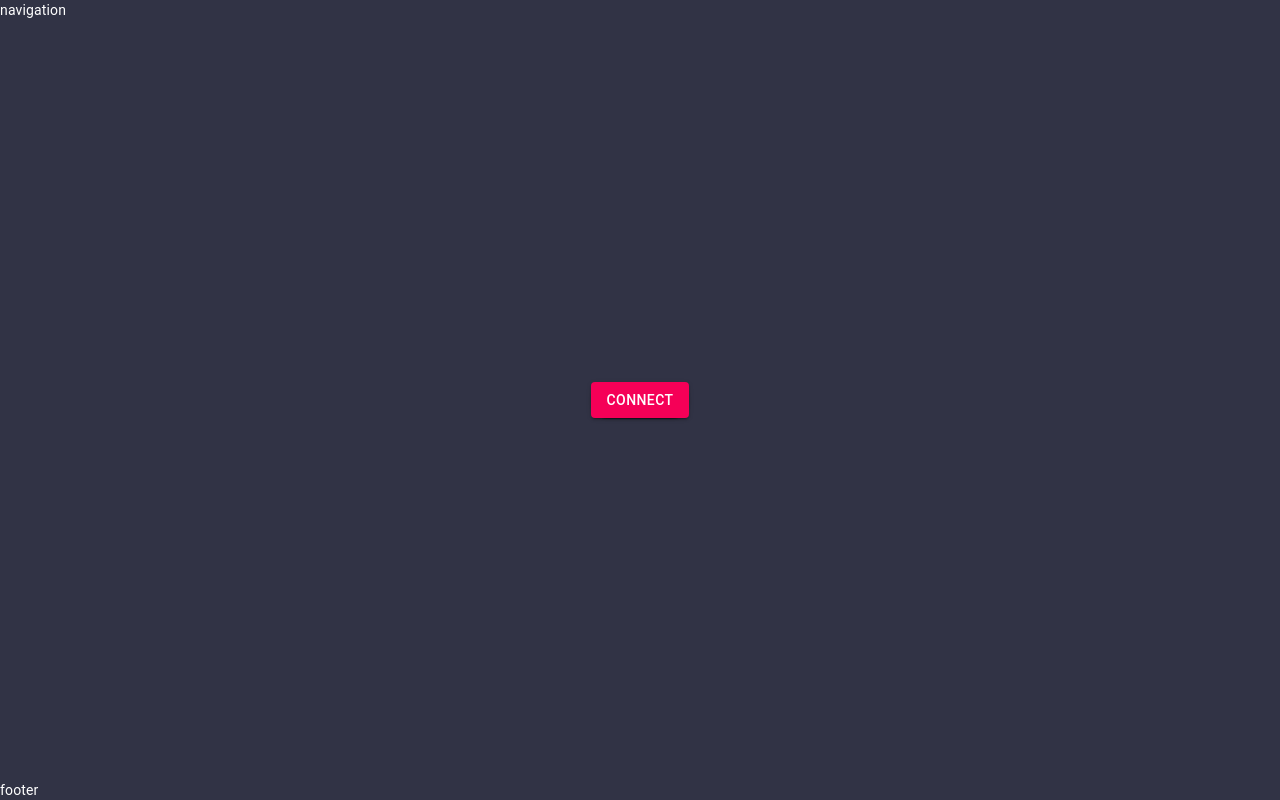
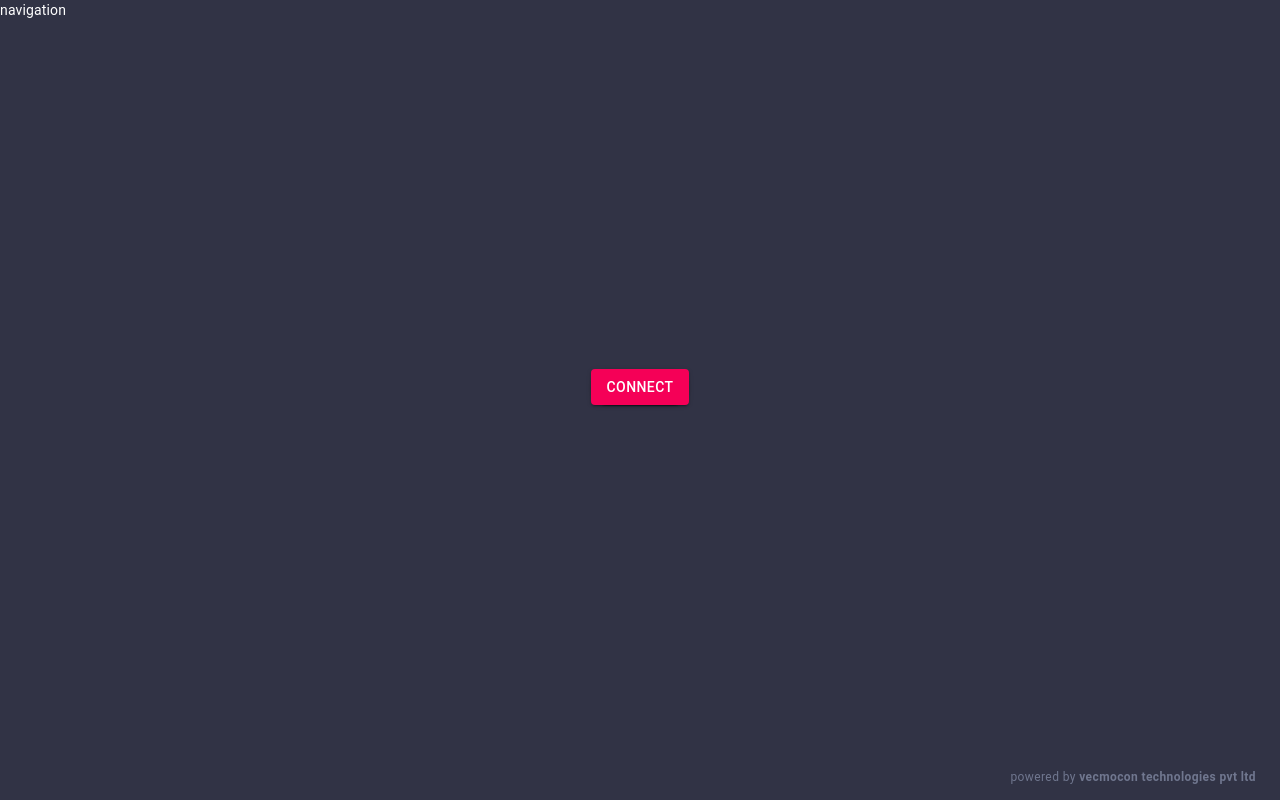
Before and after one commit to Chiselkraft-Design-Laboratory/BatteryBuddyApp, a React (Create React App) app: page / in a window 1280 px wide. Built offline with nearby package versions, Linux system fonts and the light colour scheme.

Commit message:
U7 Footer

```diff
--- a/src/components/App.js
+++ b/src/components/App.js
@@ -7,6 +7,7 @@ import BaseLayout from "./canvas/layouts/baselayout";
 import PageProvider from "./canvas/pages";
 import ConnectWizard from "./canvas/connectwizard";
 import SideBar from "./canvas/sidebar";
+import Footer from "./canvas/footer";
 
 class BatteryBuddyApp extends React.Component {
   render() {
@@ -15,7 +16,7 @@ class BatteryBuddyApp extends React.Component {
     return (
       <BaseLayout
         navigation="navigation"
-        footer="footer"
+        footer={<Footer />}
         wizard={!device.linked}
       >
         {device.linked ? (
--- /dev/null
+++ b/src/components/canvas/footer/index.js
@@ -0,0 +1,41 @@
+import React from "react";
+import { makeStyles, Box, Link, Typography } from "@material-ui/core";
+
+import withCanvas from "../withCanvas";
+
+const useStyles = makeStyles(
+  (theme) => ({
+    root: {
+      display: "flex",
+      flexDirection: "row-reverse",
+      padding: theme.spacing(1.5, 2),
+      justifyContent: (props) => props.dense && "center",
+      // justifyContent: ({ dense }) => dense && "center",
+    },
+    link: {
+      textDecoration: "none",
+      color: theme.palette.D4,
+      padding: theme.spacing(0, 1),
+      borderRadius: theme.spacing(1),
+      "&:hover": {
+        color: theme.palette.L1,
+      },
+    },
+  }),
+  { index: 1 }
+);
+
+const Footer = ({ canvas }) => {
+  const cl = useStyles(canvas);
+  return (
+    <Box classes={{ root: cl.root }}>
+      <Link classes={{ root: cl.link }}>
+        <Typography variant="caption">
+          powered by <strong>vecmocon technologies pvt ltd</strong>
+        </Typography>
+      </Link>
+    </Box>
+  );
+};
+
+export default withCanvas(Footer);
```
